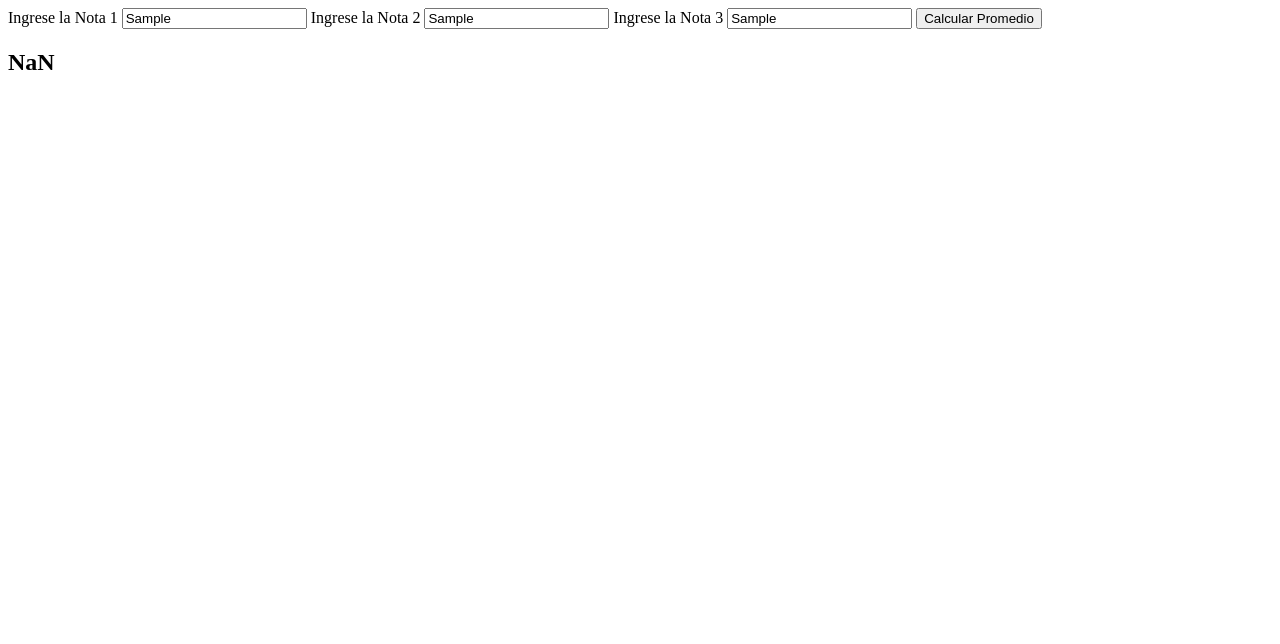
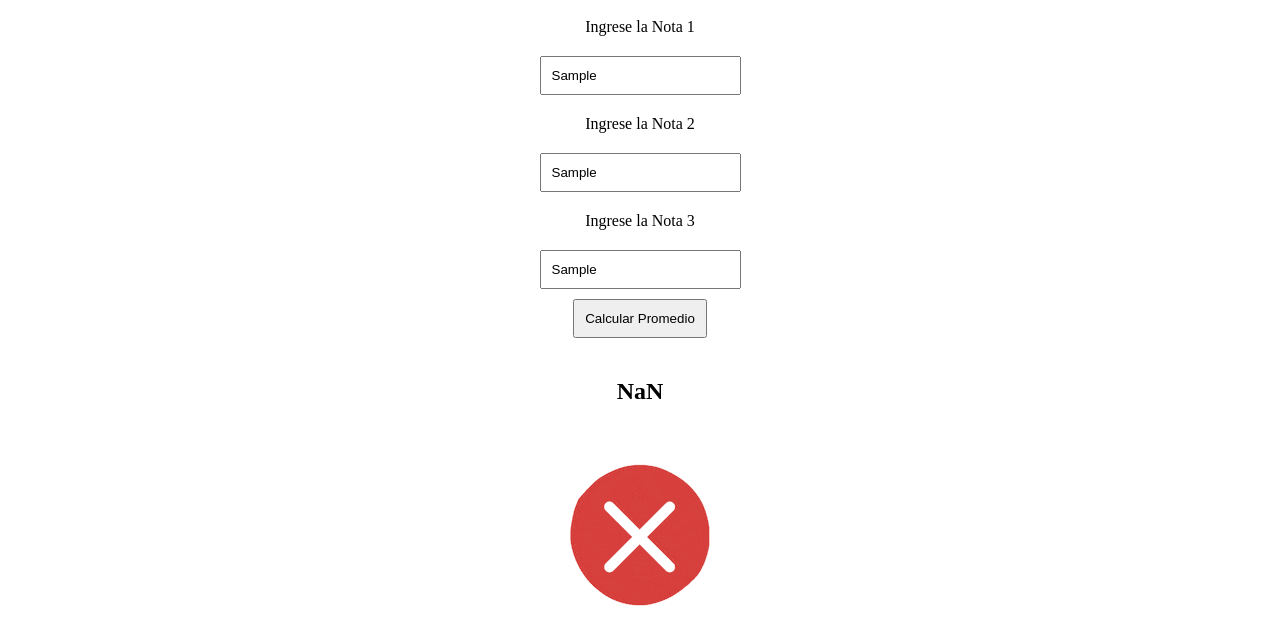
Before and after one commit to rorquera/krakedev, a plain HTML site: page promedioNotas/promedioNotas.html in a window 1280 px wide. Both pictures are taken after typing "Sample", "Sample", "Sample" into the empty fields and a click on the button "Calcular Promedio". Drawn offline with Linux system fonts and the light colour scheme.

Commit message:
se agrega gif para exito y fracaso, se agregan estilos basicos

```diff
--- /dev/null
+++ b/promedioNotas/css/estilos.css
@@ -0,0 +1,14 @@
+.principal {
+  display: flex;
+  justify-content: center;
+}
+.carta {
+  display: flex;
+  align-items: center;
+  flex-direction: column;
+}
+
+div > *{
+    padding: 10px;
+    margin-bottom: 10px;
+}
--- a/promedioNotas/promedioNotas.html
+++ b/promedioNotas/promedioNotas.html
@@ -7,8 +7,11 @@
     <script src="./promedioNotas.js"></script>
     <script src="./serviciosPromedioNotas.js"></script>
     <script src="./utilitarios.js"></script>
+    <link rel="stylesheet" href="./css/estilos.css">
   </head>
   <body>
+    <main class="principal">
+      <div class="carta">
         <label for="txtNota1">Ingrese la Nota 1</label>
         <input type="text" id="txtNota1" />
         <label for="txtNota2">Ingrese la Nota 2</label>
@@ -21,5 +24,8 @@
           onclick="calcularPromedioNotas()"
         />
         <h2 id="txtPromedio"></h2>
+        <img id="imgRespuesta" />
+      </div>
+    </main>
   </body>
 </html>
--- a/promedioNotas/promedioNotas.js
+++ b/promedioNotas/promedioNotas.js
@@ -5,4 +5,9 @@ calcularPromedioNotas = function () {
   let promedio;
   promedio = calcularPromedio(nota1, nota2, nota3);
   mostrarTexto('txtPromedio', promedio.toFixed(2));
+  if (promedio > 7) {
+    mostrarImagen('imgRespuesta', './img/exito.gif');
+  } else {
+    mostrarImagen('imgRespuesta', './img/falla.gif');
+  }
 };
```
Also changed, not shown: promedioNotas/img/exito.gif (added), promedioNotas/img/falla.gif (added). Lines whose indentation alone changed are shown as unchanged.
